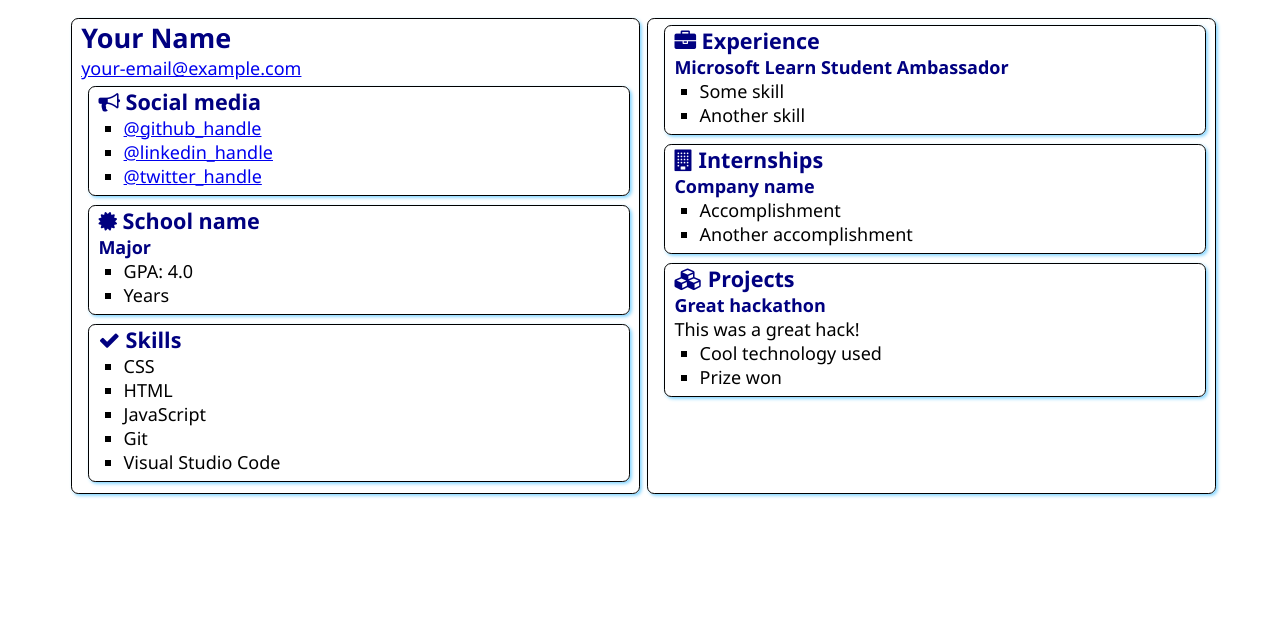
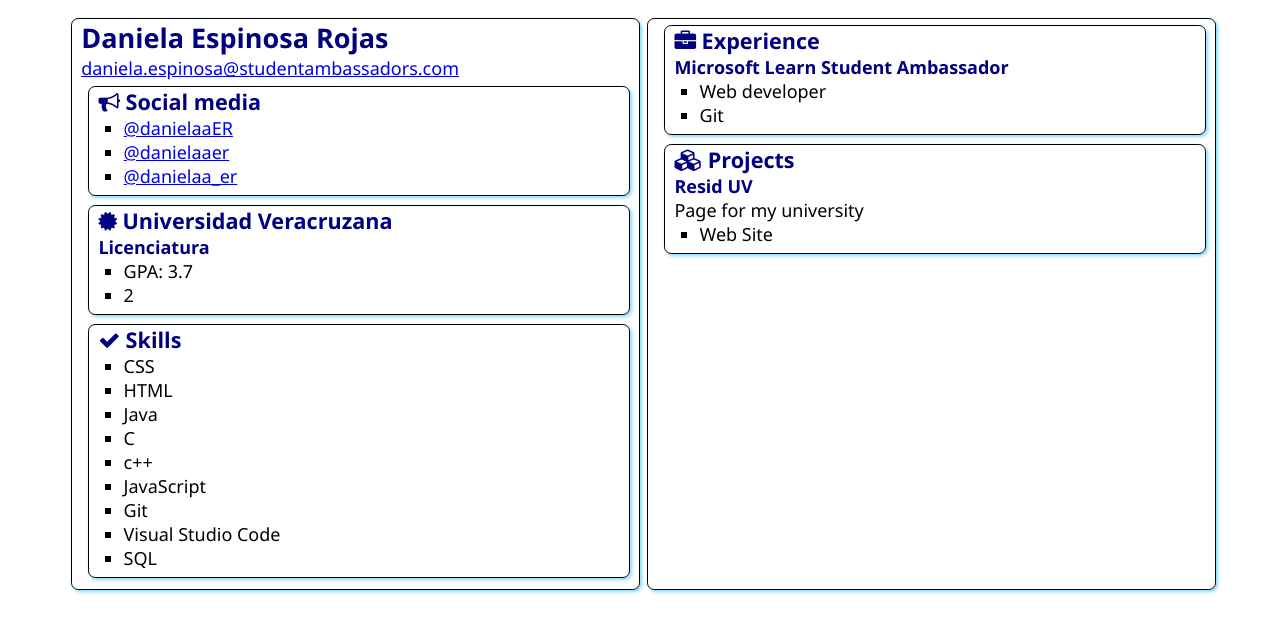
Before and after one commit to DanielaaER/SATechnicalOnboarding, a plain HTML site: page src/index.html in a window 1280 px wide. Drawn offline with Linux system fonts and the light colour scheme.

Commit message:
Added My Name

```diff
--- a/src/index.html
+++ b/src/index.html
@@ -12,8 +12,8 @@
 <body>
     <main>
         <article class="box">
-            <h1>Your Name</h1>
-            <div><a href="mailto:your.email@example.com">your-email@example.com</a></div>
+            <h1>Daniela Espinosa Rojas</h1>
+            <div><a href="mailto:your.email@example.com">daniela.espinosa@studentambassadors.com</a></div>
 
             <section class="box">
                 <h2>
@@ -21,9 +21,9 @@
                     Social media
                 </h2>
                 <ul>
-                    <li><a href="https://github.com/<handle>">@github_handle</a></li>
-                    <li><a href="https://linkedin.com/in/<handle>">@linkedin_handle</a></li>
-                    <li><a href="https://twitter.com/<handle>">@twitter_handle</a></li>
+                    <li><a href="https://github.com/<handle>">@danielaaER</a></li>
+                    <li><a href="https://linkedin.com/in/<handle>">@danielaaer</a></li>
+                    <li><a href="https://twitter.com/<handle>">@danielaa_er</a></li>
                 </ul>
             </section>
 
@@ -31,12 +31,12 @@
                 <div class="education">
                     <h2>
                         <i class="fa fa-certificate" aria-hidden="true"></i>
-                        School name
+                        Universidad Veracruzana
                     </h2>
-                    <h3>Major</h3>
+                    <h3>Licenciatura</h3>
                     <ul>
-                        <li>GPA: 4.0</li>
-                        <li>Years</li>
+                        <li>GPA: 3.7</li>
+                        <li>2</li>
                     </ul>
                 </div>
             </section>
@@ -49,9 +49,13 @@
                 <ul>
                     <li>CSS</li>
                     <li>HTML</li>
+                    <li>Java</li>
+                    <li>C</li>
+                    <li>c++</li>
                     <li>JavaScript</li>
                     <li>Git</li>
                     <li>Visual Studio Code</li>
+                    <li>SQL</li>
                 </ul>
             </section>
         </article>
@@ -63,11 +67,11 @@
                 </h2>
                 <h3>Microsoft Learn Student Ambassador</h3>
                 <ul>
-                    <li>Some skill</li>
-                    <li>Another skill</li>
+                    <li>Web developer</li>
+                    <li>Git</li>
                 </ul>
             </section>
-            <section class="box">
+         <!--   <section class="box">
                 <h2>
                     <i class="fa fa-building" aria-hidden="true"></i>
                     Internships
@@ -78,18 +82,17 @@
                     <li>Accomplishment</li>
                     <li>Another accomplishment</li>
                 </ul>
-            </section>
+            </section> -->
             <section class="box">
                 <h2>
                     <i class="fa fa-cubes" aria-hidden="true"></i>
                     Projects
                 </h2>
 
-                <h3>Great hackathon</h3>
-                <div>This was a great hack!</div>
+                <h3>Resid UV</h3>
+                <div>Page for my university</div>
                 <ul>
-                    <li>Cool technology used</li>
-                    <li>Prize won</li>
+                    <li>Web Site</li>
                 </ul>
             </section>
         </article>
```
